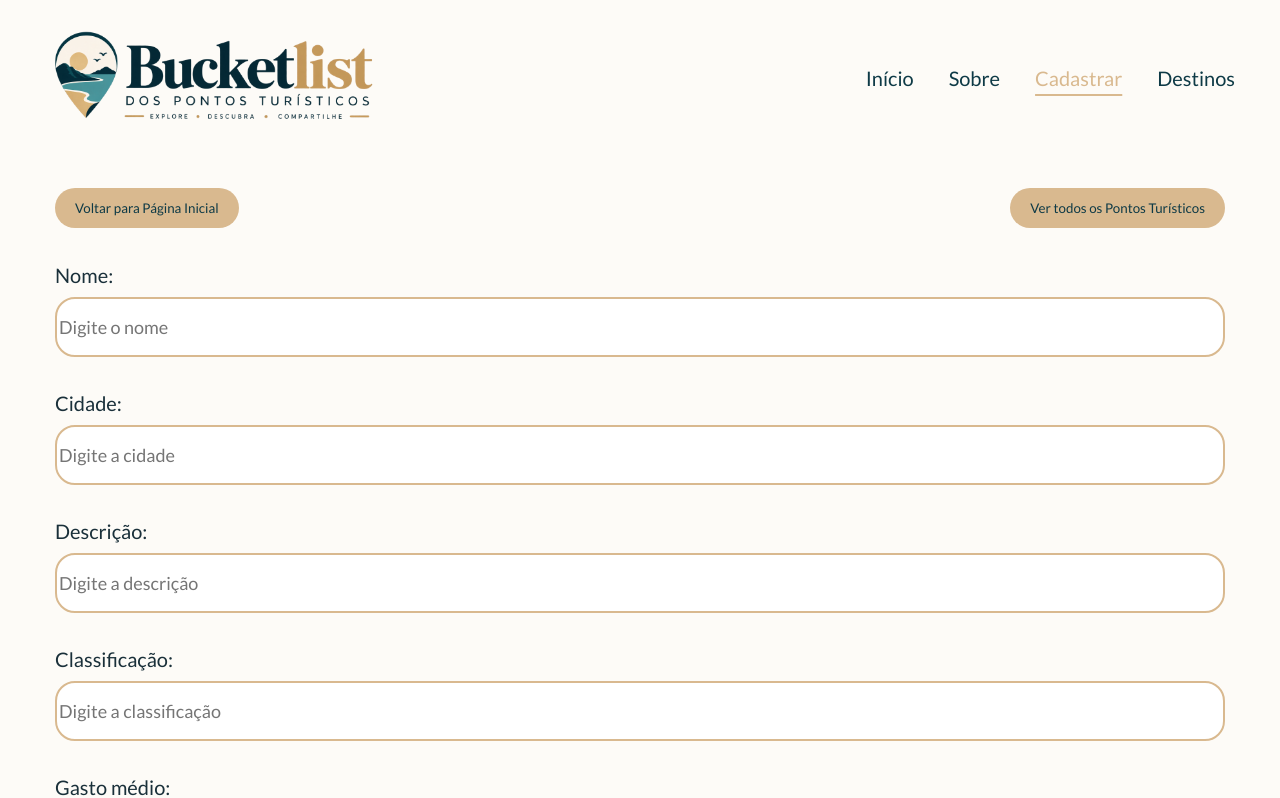
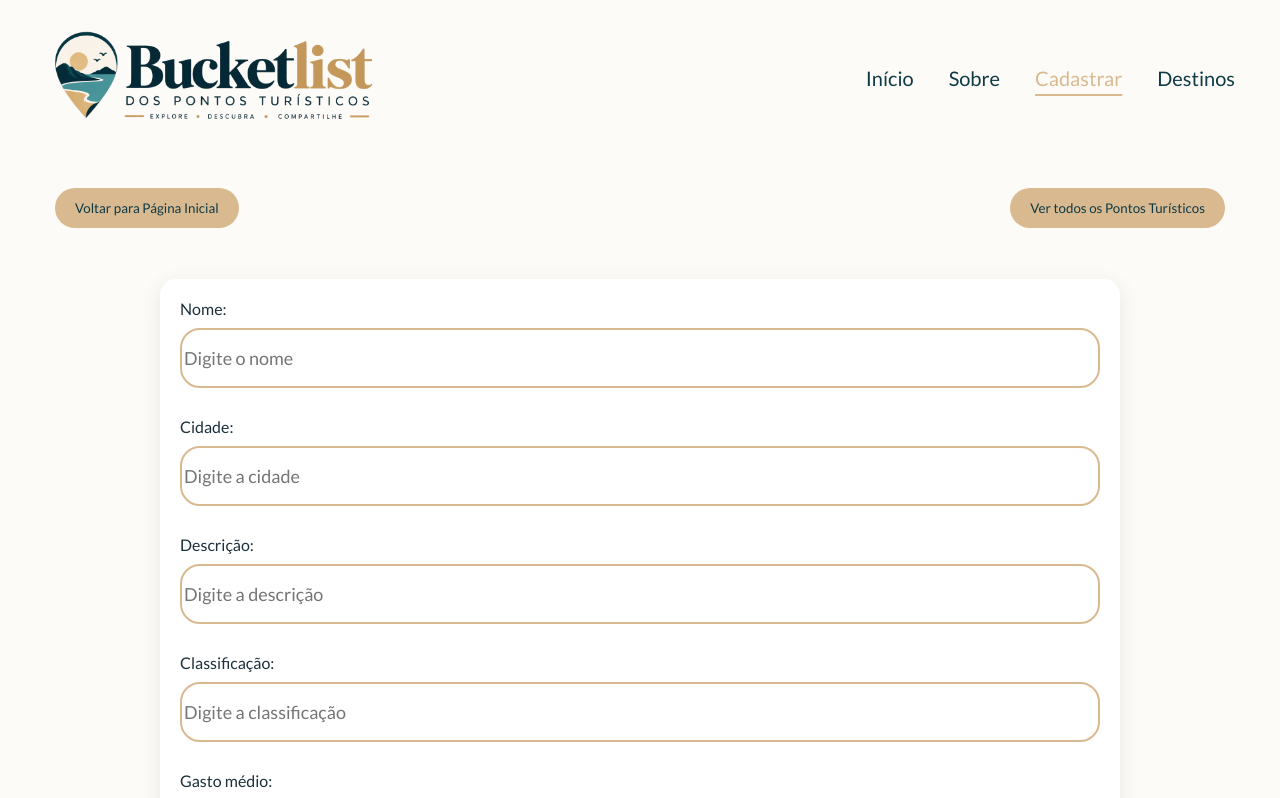
Before and after one commit to LarissaOkamoto/Front-Turismo, a React (Vite) app: page /cadastro in a window 1280 px wide. Shown: the top 798 px of the page. Built offline with nearby package versions, Linux system fonts and the light colour scheme; a web font is replaced by a local one.

Commit message:
Atualização site

```diff
--- a/src/pages/Cadastro/index.jsx
+++ b/src/pages/Cadastro/index.jsx
@@ -13,6 +13,7 @@ function Cadastro(){
     const [mensagem, setMensagem] = useState("");
 
     const navigate = useNavigate();
+
 
     async function cadastrar(event){
 
@@ -59,40 +60,36 @@ function Cadastro(){
     }
 
     return(
-        <div>
+        <div className={style.container}>
             <div className={style.navbar}>
                             <img src={logo} alt="Logo" className={style.logo}/>
                             <div className={style.buttonsNavbar}>
-                                <button onClick={() => navigate("/")} className={style.buttonNavbar}>
+                                <button onClick={() => navigate('/')} className={style.buttonNavbar}>
                                     Início
                                 </button>
                                 <button
-                                    onClick={() => {
-                                        document
-                                            .getElementById("sobre")
-                                            .scrollIntoView({ behavior: "smooth" });
-                                    }}
+                                    onClick={() => navigate('/#sobre')}
                                     className={style.buttonNavbar}
                                 >
                                     Sobre
                                 </button>
-                                <button onClick={() => navigateCadastro("/cadastro")} className={style.buttonNavbarAtivo}>
+                                <button onClick={() => navigate('/cadastro')} className={style.buttonNavbarAtivo}>
                                     Cadastrar
                                 </button>
-                                <button onClick={() => navigateListaPontosTuristicos("/pontos-turisticos")} className={style.buttonNavbar}>
+                                <button onClick={() => navigate('/pontos-turisticos')} className={style.buttonNavbar}>
                                     Destinos
                                 </button>
                             </div>
             </div>
             <div className={style.header}>
                 <button
-                    onClick={() => navigate("/")}
+                    onClick={() => navigate('/')}
                     className={style.button}
                 >
                     Voltar para Página Inicial
                 </button>
                 <button
-                    onClick={() => navigate("/pontos-turisticos")}
+                    onClick={() => navigate('/pontos-turisticos')}
                     className={style.button}
                 >
                     Ver todos os Pontos Turísticos
--- a/src/pages/Cadastro/styles.module.css
+++ b/src/pages/Cadastro/styles.module.css
@@ -1,3 +1,8 @@
+.container{
+    display: flex;
+    flex-direction: column;
+}
+
 .navbar {
     width: 100%;
     display: flex;
@@ -63,13 +68,19 @@
 }
 
 .body{
+    width: 100%;
+    max-width: 75%;
+    background-color: white;
+    border-radius: 16px;
+    padding: 20px;
+    overflow: hidden;
+    box-shadow: 0 6px 20px rgba(14, 58, 70, 0.10);
+    transition: 0.3s ease;
     display: flex;
     flex-direction: column;
     justify-content: center;
-    border-color: #D9B98F;
-    border-radius: 15px;
     margin: 20px 55px;
-    font-size: 20px;
+    align-self: center;
 }
 
 .body input{
--- a/src/pages/Home/index.jsx
+++ b/src/pages/Home/index.jsx
@@ -12,8 +12,7 @@ import { Search } from "lucide-react";
 
 function Home() {
 
-    const navigateCadastro = useNavigate();
-    const navigateListaPontosTuristicos = useNavigate();
+    const navigate = useNavigate();
 
   return(
         <div className={style.container}>
@@ -33,10 +32,10 @@ function Home() {
                     >
                         Sobre
                     </button>
-                    <button onClick={() => navigateCadastro("/cadastro")} className={style.buttonNavbar}>
+                    <button onClick={() => navigate('/cadastro')} className={style.buttonNavbar}>
                         Cadastrar
                     </button>
-                    <button onClick={() => navigateListaPontosTuristicos("/pontos-turisticos")} className={style.buttonNavbar}>
+                    <button onClick={() => navigate('/pontos-turisticos')} className={style.buttonNavbar}>
                         Destinos
                     </button>
                 </div>
@@ -70,7 +69,7 @@ function Home() {
                     <br/><br/>
                     <b>Explore novos lugares. Compartilhe descobertas. Inspire novas experiências.</b>
                     <br/><br/>
-                    <button onClick={() => navigateListaPontosTuristicos("/pontos-turisticos")} className={style.button}>
+                    <button onClick={() => navigate('/pontos-turisticos')} className={style.button}>
                         Ver destinos
                     </button>
                 </p>
@@ -82,7 +81,7 @@ function Home() {
                 <div className={style.cadastroTexto}>
                     <h1>Compartilhe suas experiências</h1>
                     <p>Cadastre os pontos turísticos que você visitou e ajude outras pessoas a viverem novas histórias. </p>
-                    <button onClick={() => navigateCadastro("/cadastro")} className={style.button}>
+                    <button onClick={() => navigate('/cadastro')} className={style.button}>
                         Cadastrar agora
                     </button>
                 </div>
@@ -93,7 +92,7 @@ function Home() {
             </div>
             <div className={style.footer}>
                 <div className={style.footerBody}>
-                <h3>Larissa Lie Okamoto</h3>
+                <h3>Nome</h3>
                 <br/>
                 <p>Análise e Desenvolvimento de Sistemas - 2ADSA</p>
                 <b/>
--- a/src/pages/Home/styles.module.css
+++ b/src/pages/Home/styles.module.css
@@ -215,11 +215,11 @@ input {
 
 .sobre img{
     width: 800px;
-    height: auto;
+    height: 400px;
     border-radius: 10px;
     border-color: #D9B98F;
     border-width: 2px;
-    margin: 0px 55px 0px 0px;
+    margin: 55px 55px 0px 0px;
 }
 
 .button {
--- a/src/pages/ListaPontosTuristicos/index.jsx
+++ b/src/pages/ListaPontosTuristicos/index.jsx
@@ -5,9 +5,11 @@ import CardPontoTuristico from "../../componentes/CardPontoTuristico";
 import logo from "../../assets/logo.png"
 import { Search } from "lucide-react";
 
+
 function ListaPontosTuristicos() {
 
     const navigate = useNavigate();
+
 
     const [pontosTuristicos, setPontosTuristicos] = useState([]);
     const [carregando, setCarregando] = useState(false);
@@ -86,23 +88,19 @@ function ListaPontosTuristicos() {
             <div className={style.navbar}>
                             <img src={logo} alt="Logo" className={style.logo}/>
                             <div className={style.buttonsNavbar}>
-                                <button onClick={() => navigate("/")} className={style.buttonNavbar}>
+                                <button onClick={() => navigate('/')} className={style.buttonNavbar}>
                                     Início
                                 </button>
                                 <button
-                                    onClick={() => {
-                                        document
-                                            .getElementById("sobre")
-                                            .scrollIntoView({ behavior: "smooth" });
-                                    }}
+                                    onClick={() => navigate('/#sobre')}
                                     className={style.buttonNavbar}
                                 >
                                     Sobre
                                 </button>
-                                <button onClick={() => navigateCadastro("/cadastro")} className={style.buttonNavbar}>
+                                <button onClick={() => navigate('/cadastro')} className={style.buttonNavbar}>
                                     Cadastrar
                                 </button>
-                                <button onClick={() => navigateListaPontosTuristicos("/pontos-turisticos")} className={style.buttonNavbarAtivo}>
+                                <button onClick={() => navigate('/pontos-turisticos')} className={style.buttonNavbarAtivo}>
                                     Destinos
                                 </button>
                             </div>
@@ -110,7 +108,7 @@ function ListaPontosTuristicos() {
 
             <div className={style.header}>
             <button
-                onClick={() => navigate("/")}
+                onClick={() => navigate('/')}
                 className={style.button}
             >
                 Voltar para Página Inicial
--- a/src/pages/ListaPontosTuristicos/styles.module.css
+++ b/src/pages/ListaPontosTuristicos/styles.module.css
@@ -99,7 +99,7 @@
     color: #1A303A;
     border: 2px solid #D9B98F;
     border-right: none;
-    border-radius: 10px 0 0 10px;
+    border-radius: 15px 0 0 15px;
     outline: none;
 }
 
@@ -120,7 +120,7 @@
     background-color: #D9B98F;
     color: white;
     border: none;
-    border-radius: 0 10px 10px 0;
+    border-radius: 0 15px 15px 0;
     cursor: pointer;
     transition: 0.2s;
 }
```
